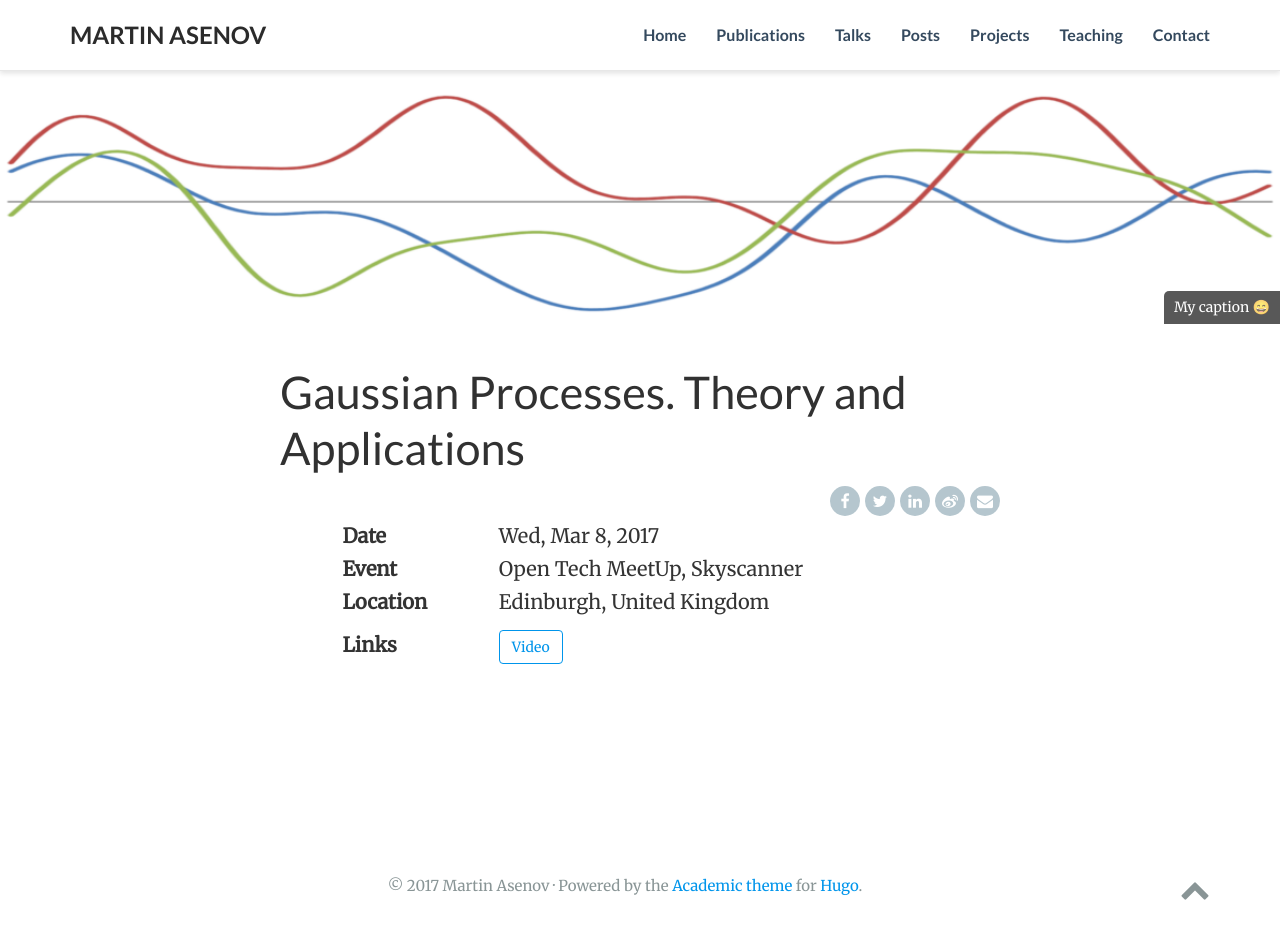
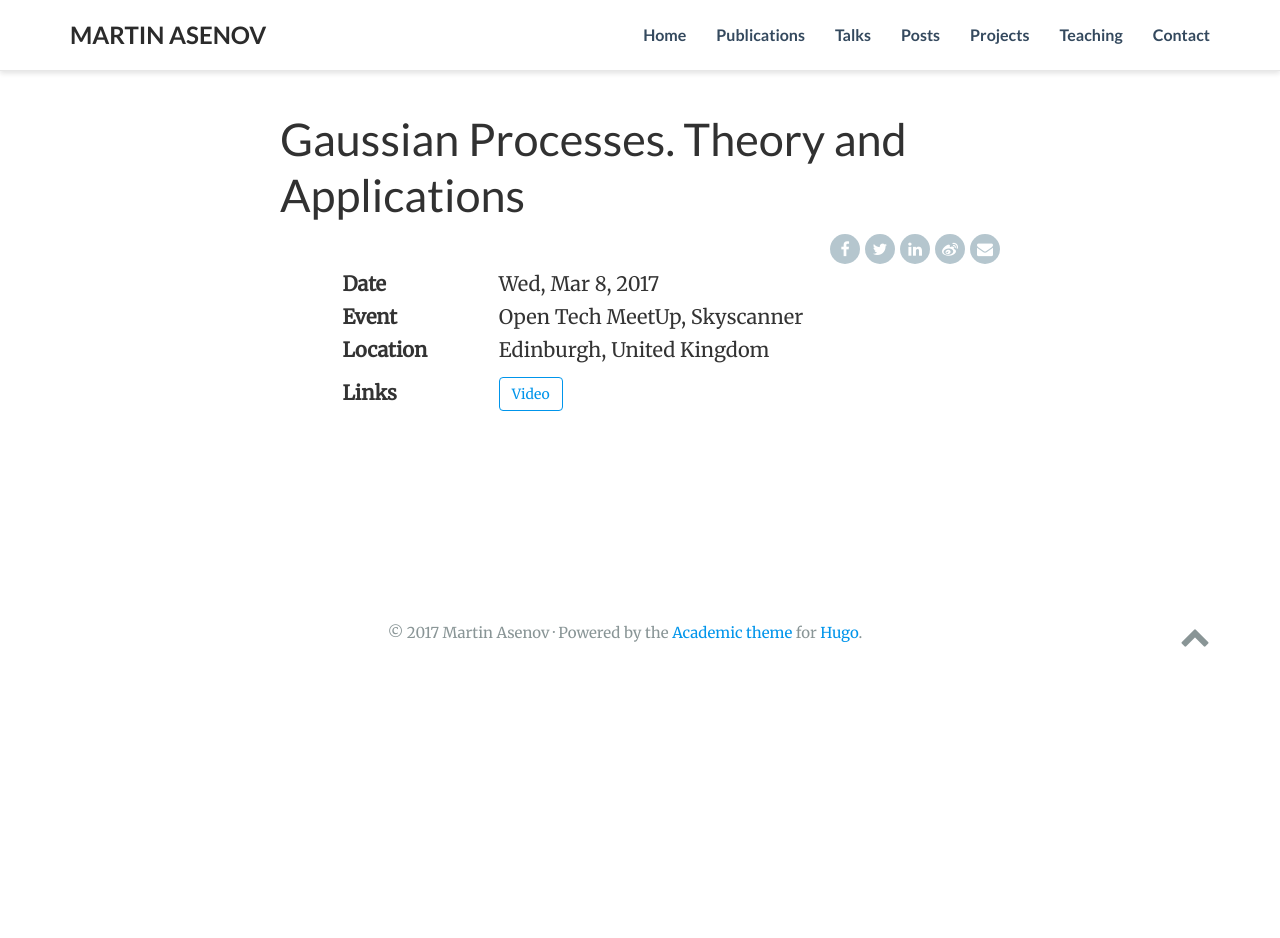
Before and after one commit to masenov/masenov.github.io, a plain HTML site: page talk/example-talk/index.html in a window 1280 px wide. After the commit the page ends 800 px from the top, so only its background shows below. Drawn offline with nearby package versions, Linux system fonts and the light colour scheme; some packages are replaced by stand-ins of ours.

Commit message:
Removed caption

```diff
--- a/talk/example-talk/index.html
+++ b/talk/example-talk/index.html
@@ -158,11 +158,6 @@
 
 <div class="pub" itemscope itemtype="http://schema.org/CreativeWork">
 
-
-<div class="article-header">
-  <img src="/img/headers/GP.png" class="article-banner" itemprop="image">
-  <span class="article-header-caption">My caption 😄</span>
-</div>
 
 
 
```
